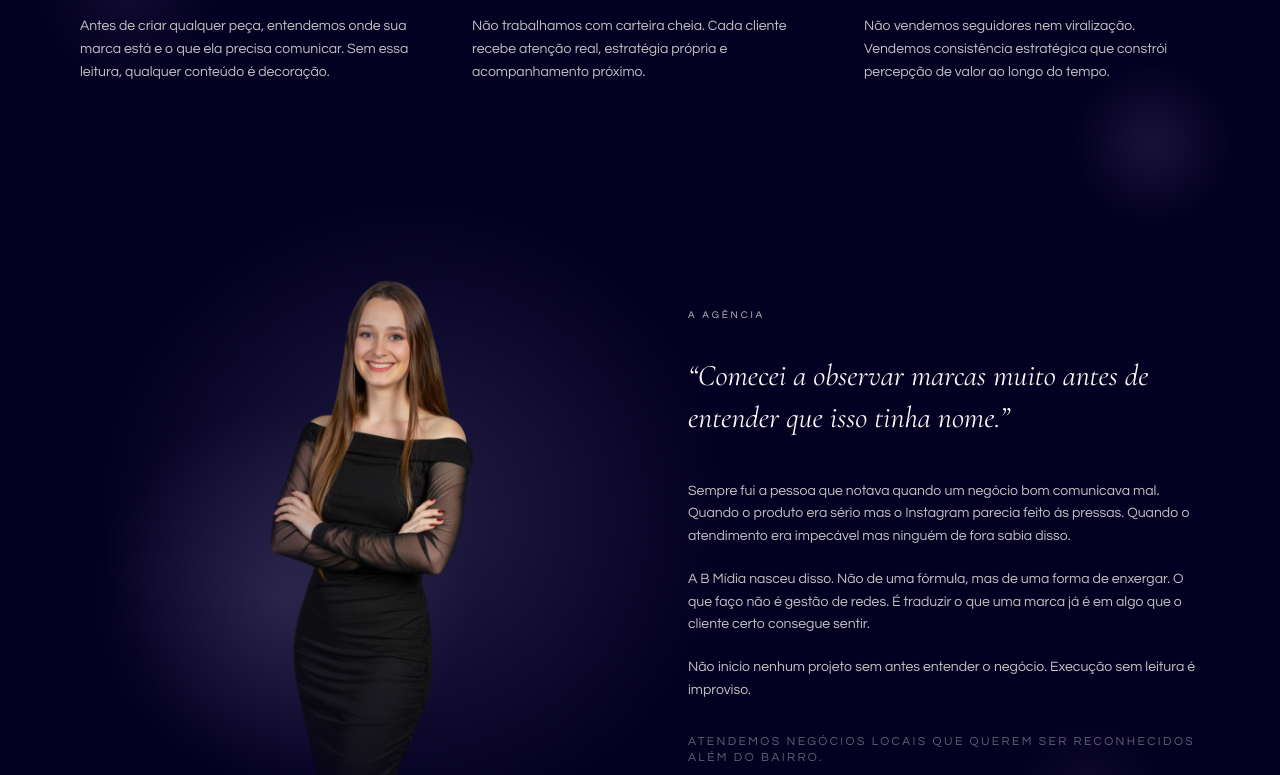
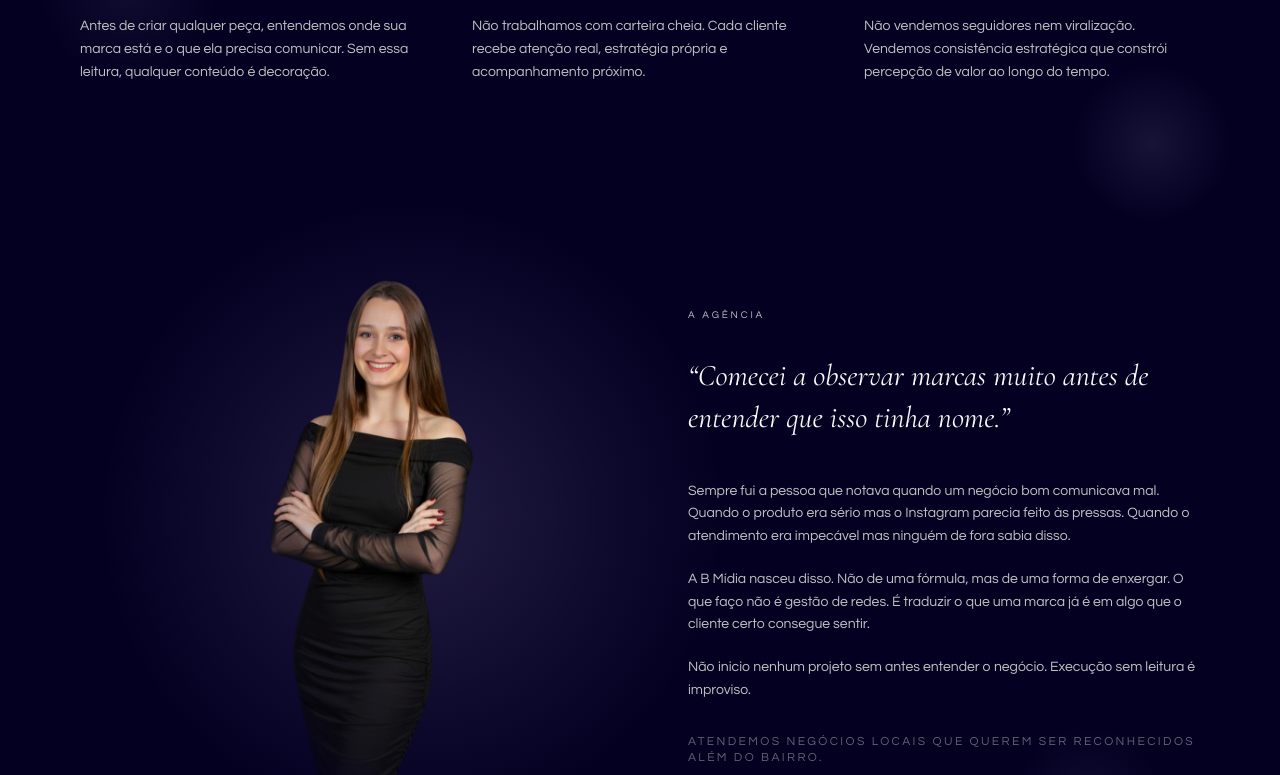
Before and after one commit to brunaribeirosocialmedia-glitch/bmidia-site, a Next.js app: page / in a window 1280 px wide. Shown: the part 3232-4007 px from the top of the page. Built offline with nearby package versions, Linux system fonts and the light colour scheme.

Commit message:
fix: remove ponto de luz duplicado na seção da foto

```diff
--- a/app/page.tsx
+++ b/app/page.tsx
@@ -67,8 +67,7 @@ function SiteBackground() {
         // Seção como trabalhamos
         { top: "64%", left: "10%",  size: 180, op: 0.06, delay: 1.7 },
         { top: "67%", left: "90%",  size: 160, op: 0.05, delay: 0.6 },
-        // Seção sobre — maior atrás da foto
-        { top: "76%", left: "22%",  size: 380, op: 0.09, delay: 1.1 },
+        // Seção sobre — ponto lateral direito apenas
         { top: "80%", left: "85%",  size: 150, op: 0.05, delay: 2.0 },
         // CTA e footer
         { top: "90%", left: "5%",   size: 300, op: 0.09, delay: 0.9 },
```
